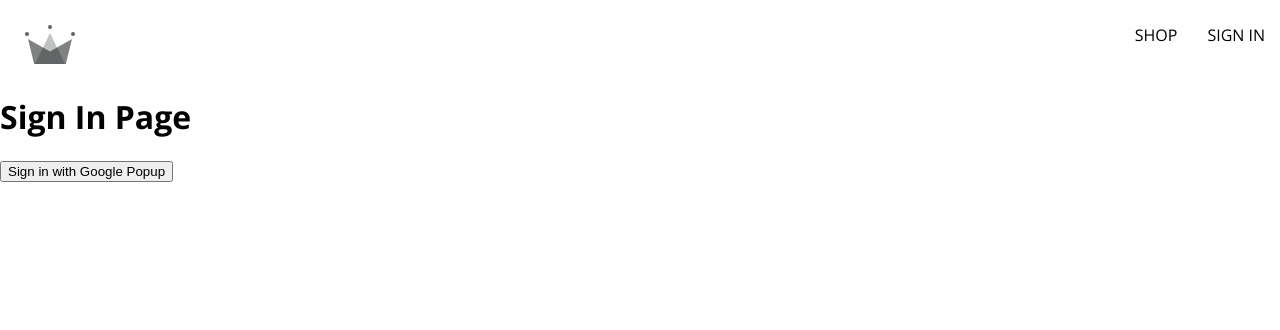
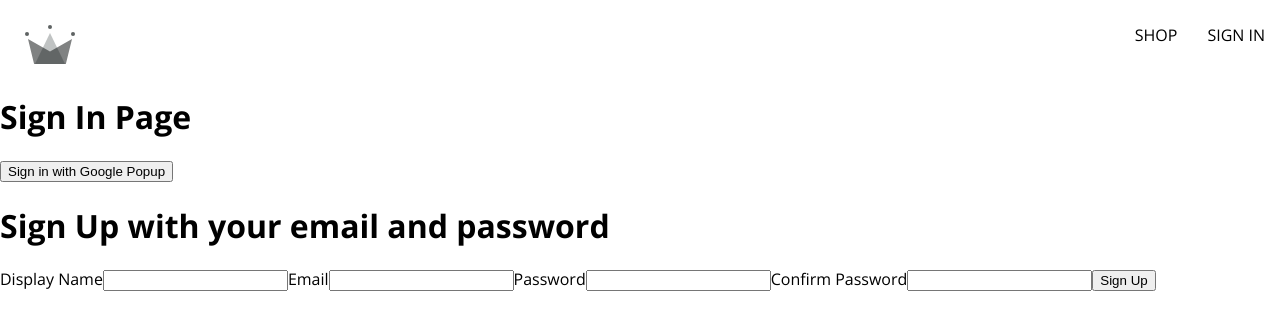
Before and after one commit to ScruffyWookie/crwn-clothing, a React (Create React App) app: page /sign-in in a window 1280 px wide. Shown: the top 330 px of the page. Built offline with nearby package versions, Linux system fonts and the light colour scheme.

Commit message:
Started Creating Form Logic

```diff
--- /dev/null
+++ b/src/components/sign-up-form/sign-up-form.component.jsx
@@ -0,0 +1,47 @@
+import { useState } from "react";
+
+const defaultFormFields = {
+    displayName: '',
+    email: '',
+    password: '',
+    confirmPassword: ''
+}
+
+
+const SignUpForm = () => {
+
+    const [formFields, setFormFields] = useState(defaultFormFields);
+    const {displayName, email, password, confirmPassword} = formFields;
+
+    console.log(formFields);
+
+    const handleChange = (event) => {
+        const {name, value} = event.target;
+
+        setFormFields({...formFields, [name]: value})
+    };
+
+    return (
+        <div>
+            <h1>Sign Up with your email and password</h1>
+            <form onSubmit={() => {
+
+            }}>
+                <label>Display Name</label>
+                <input type="text" required onChange={handleChange} name="displayName" value={displayName}/>
+
+                <label>Email</label>
+                <input type="email" required onChange={handleChange} name="email" value={email}/>
+
+                <label>Password</label>
+                <input type="password" required onChange={handleChange} name="password" value={password}/>
+
+                <label>Confirm Password</label>
+                <input type="password" required onChange={handleChange} name="confirmPassword" value={confirmPassword}/>
+                <button type="submit">Sign Up</button>
+            </form>
+        </div>
+    )
+}
+
+export default SignUpForm;
--- a/src/routes/sign-in/sign-in.component.jsx
+++ b/src/routes/sign-in/sign-in.component.jsx
@@ -1,4 +1,6 @@
 import { signInWithGooglePopup, createUserDocumentFromAuth } from '../../utils/firebase/firebase.utils';
+
+import SignUpForm from '../../components/sign-up-form/sign-up-form.component';
 
 const SignIn = () => {
 
@@ -11,6 +13,7 @@ const SignIn = () => {
     <div>
       <h1>Sign In Page</h1>
       <button onClick={logGoogleUser}>Sign in with Google Popup</button>
+      <SignUpForm/>
     </div>
   );
 };
```
